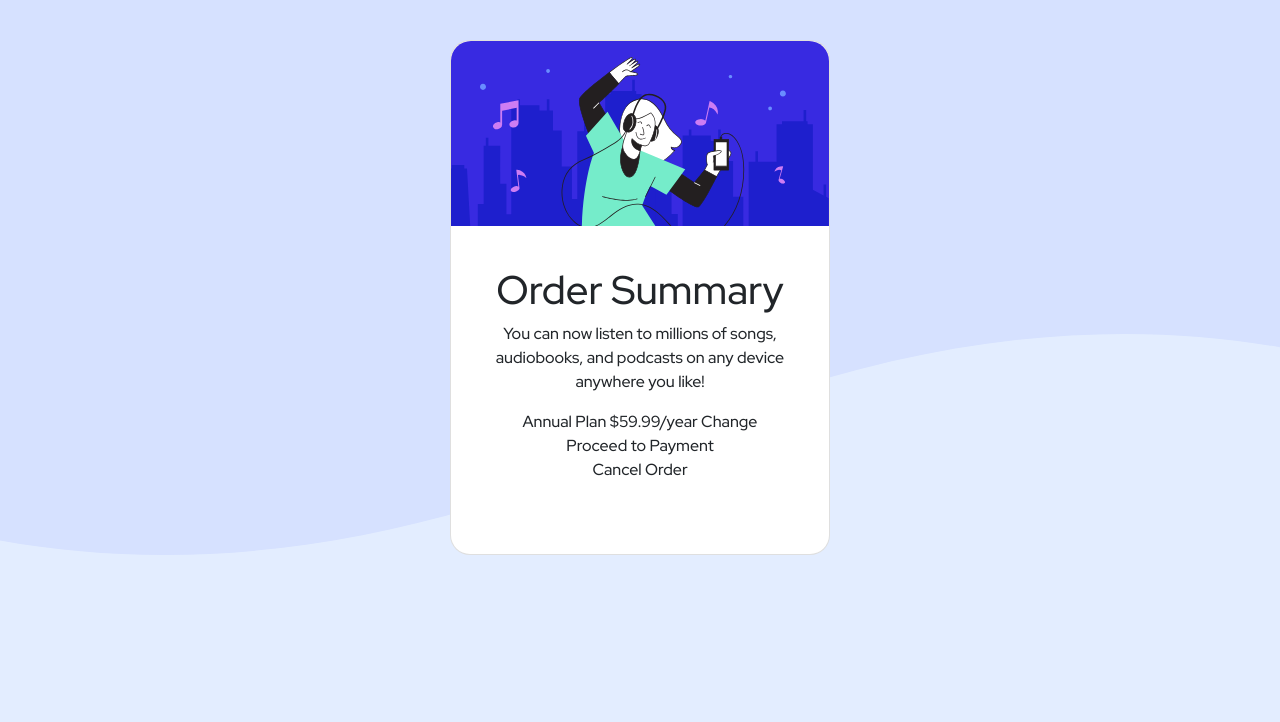
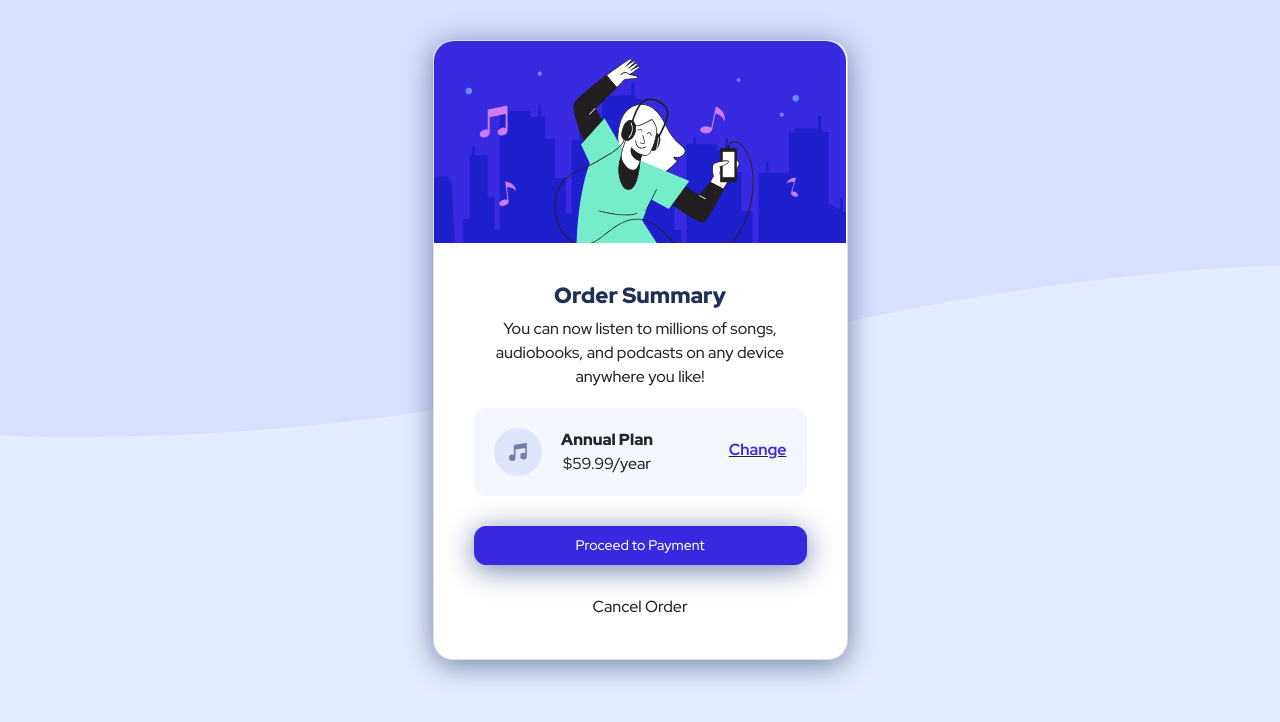
Before and after one commit to jsneath/order-summ-card, a plain HTML site: page home.html in a window 1280 px wide. Drawn offline with nearby package versions, Linux system fonts and the light colour scheme.

Commit message:
completed order summ card

```diff
--- a/home.html
+++ b/home.html
@@ -19,11 +19,21 @@
     <div class="card">
       <img src="./images/illustration-hero.svg" alt="" class="hero_image">
       <div class="text-center">
+        <div class="ordersumm">
+          <h1>Order Summary</h1>
+          <p>You can now listen to millions of songs, audiobooks, and podcasts on any device anywhere you like!</p>
+        </div>
+        <br>
+        <div class="price-plan">
+          <img src="./images/icon-music.svg" alt="" class="music">
+          <div>
+            <p class="annual-plan">Annual Plan</p>
+            <p class="price"> $59.99/year</p>
+          </div>
+          <div class="change"><a href="" style="color: hsl(245, 75%, 52%);">Change</a></div>
+        </div>
 
-        <h1>Order Summary</h1>
-        <p>You can now listen to millions of songs, audiobooks, and podcasts on any device anywhere you like!</p>
-        <div>Annual Plan $59.99/year Change</div>
-        <div>Proceed to Payment</div>
+        <button type="button" class="btn btn-primary btn-lg btn-block">Proceed to Payment</button>
         <div>Cancel Order</div>
       </div>
     </div>
--- a/style.css
+++ b/style.css
@@ -1,37 +1,78 @@
 
-@import url('https://fonts.googleapis.com/css2?family=Red+Hat+Display:wght@500;700;900&display=swap');
+@import url('https://fonts.googleapis.com/css2?family=Red+Hat+Display:wght@300;500;700;900&display=swap');
 
 body {
   background-image: url(./images/pattern-background-mobile.svg);
   background-repeat: no-repeat;
-  background-position: center;
-  background-size: cover;
+  background-size: 1440px 437px;
   background-color: rgb(227, 237, 255);
   font-family: 'Red Hat Display', sans-serif;
-  font-weight: lighter;
+  font-size: 16px;
+
   display: flex;
     justify-content: center;
     align-items: center;
 }
-/* p {
-  font-size: 16px;
 
-} */
+.ordersumm {
+  margin-left: 20px;
+  margin-right: 20px;
+}
 
-img{
+p {
+  font-weight: 500;
+  margin-bottom: 0;
+}
+
+h1 {
+  font-weight: 900;
+  font-size: 22px;
+  color:hsl(223, 47%, 23%);
+}
+
+.hero_image{
   max-width: 100%;
   margin: 0 auto;
   border-top-left-radius: 20px;
   border-top-right-radius: 20px;
 }
 
+
+
 .card{
-  width: 380px;
+  width: 415px;
   margin: 0 auto;
   margin-top: 40px;
   border-radius: 20px;
   text-align: center;
-  padding-bottom: 2rem;
+  box-shadow: 0px 5px 30px hsl(224, 23%, 55%);
+
+}
+
+.price-plan  {
+  display: flex;
+  justify-content: space-between;
+  padding: 20px;
+  background-color: hsl(225, 100%, 98%);
+  border-radius: 12px;
+  margin-top: -5px;
+}
+
+.annual-plan {
+  font-weight: 900;
+  margin-right: 56px;
+
+}
+
+.price {
+  font-weight: 500;
+  margin-right: 56px;
+}
+
+.change {
+  text-decoration-line: underline;
+  font-weight: 700;
+  margin-top: 10px;
 
 }
 
@@ -42,13 +83,18 @@ img{
   padding-bottom: 40px;
 }
 
-@media screen and (min-width: 768px){
+.btn-primary {
+  color: #fff;
+  background-color: hsl(245, 75%, 52%);
+  border-color: hsl(245, 75%, 52%);
+  box-shadow: 0px 5px 30px hsl(224, 23%, 55%);
+}
 
-  body{
-      background-image: url(./images/pattern-background-desktop.svg);
-      background-position: center;
-      background-repeat: no-repeat;
-      background-size: cover;
-  }
-
+.btn-group-lg>.btn, .btn-lg {
+  padding: .5rem 1rem;
+  font-size: 14px;
+  line-height: 1.5;
+  border-radius: 12px;
+  margin-top: 30px;
+  margin-bottom: 30px;
 }
```
